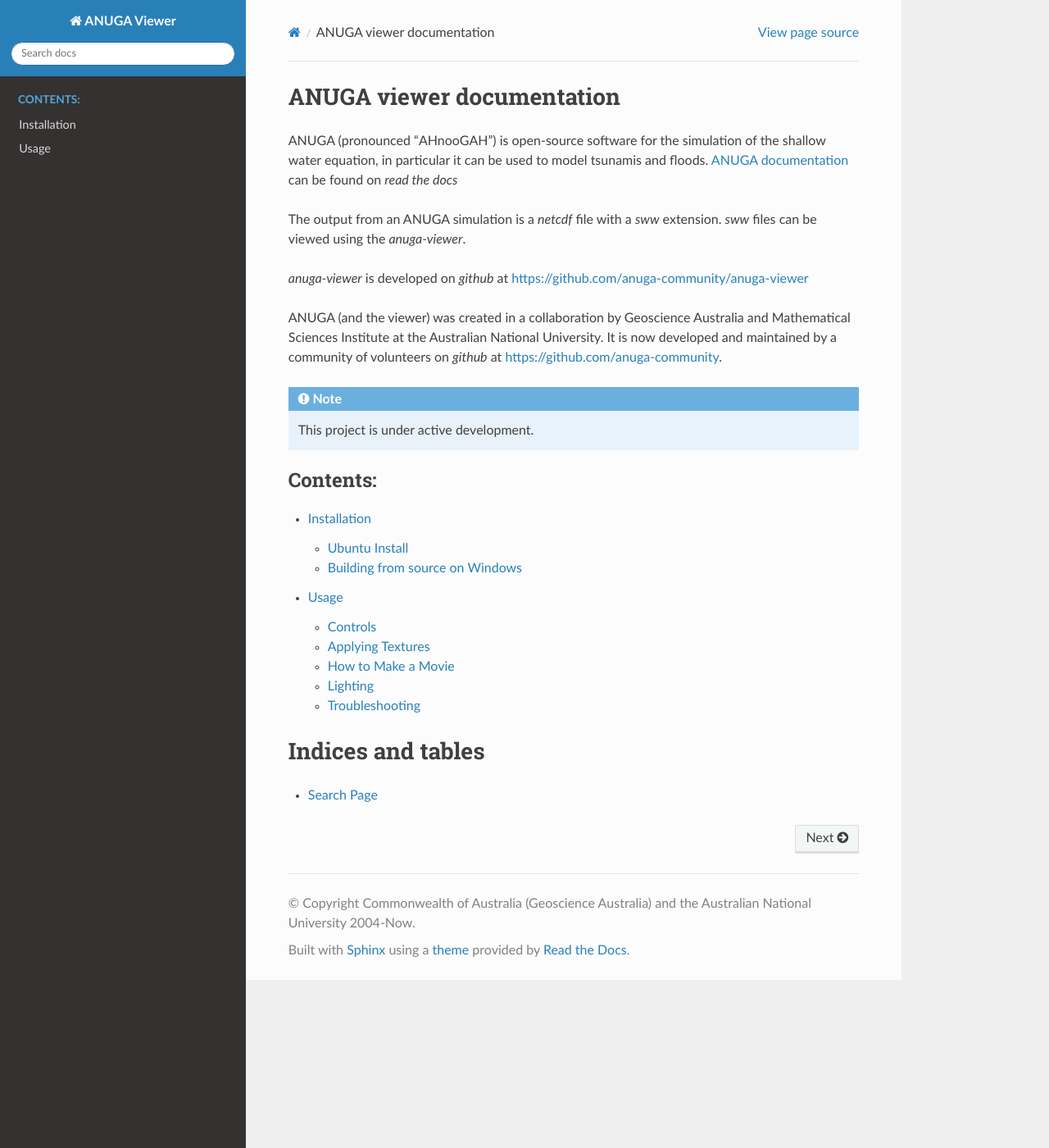
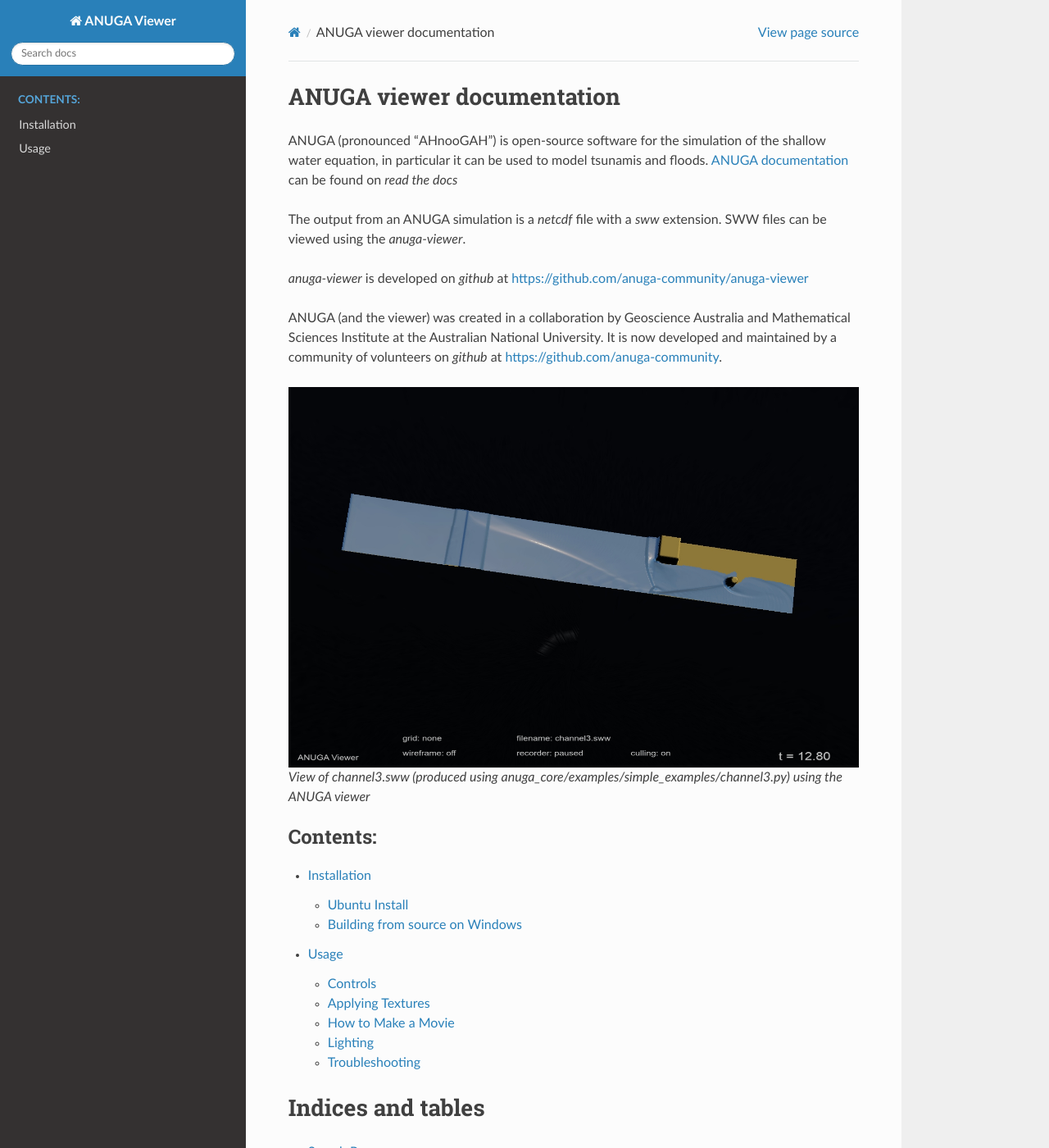
Before and after one commit to GeoscienceAustralia/anuga-viewer, a Sphinx documentation site: the page built from docs/source/index.rst, in a window 1280 px wide and 1400 px high. Shown: the whole window at 82% size. Built offline with Sphinx 7.4.7 and the Read the Docs theme 2.0.0, drawn with Linux system fonts in a browser that asks for light colours.

Commit message:
Add a figure to the docs

```diff
--- a/docs/source/index.rst
+++ b/docs/source/index.rst
@@ -9,7 +9,7 @@ in particular it can be used to model tsunamis and floods. `ANUGA documentation
 can be found on `read the docs`
 
 The output from an ANUGA simulation is a `netcdf` file with a `sww` extension.
-`sww` files can be viewed using the `anuga-viewer`.
+SWW files can be viewed using the `anuga-viewer`.
 
 `anuga-viewer` is developed on `github` at https://github.com/anuga-community/anuga-viewer
 
@@ -17,10 +17,10 @@ ANUGA (and the viewer) was created in a collaboration by Geoscience Australia
 and Mathematical Sciences Institute at the Australian National University.
 It is now developed and maintained by a community of volunteers on `github` at https://github.com/anuga-community.
 
-.. note::
 
-   This project is under active development.
+.. figure:: img/frame_0_0.jpg
 
+   View of channel3.sww (produced using `anuga_core/examples/simple_examples/channel3.py`) using the ANUGA viewer
 
 .. toctree::
    :maxdepth: 2
```
Also changed, not shown: docs/source/img/frame_0_0.jpg (added).
